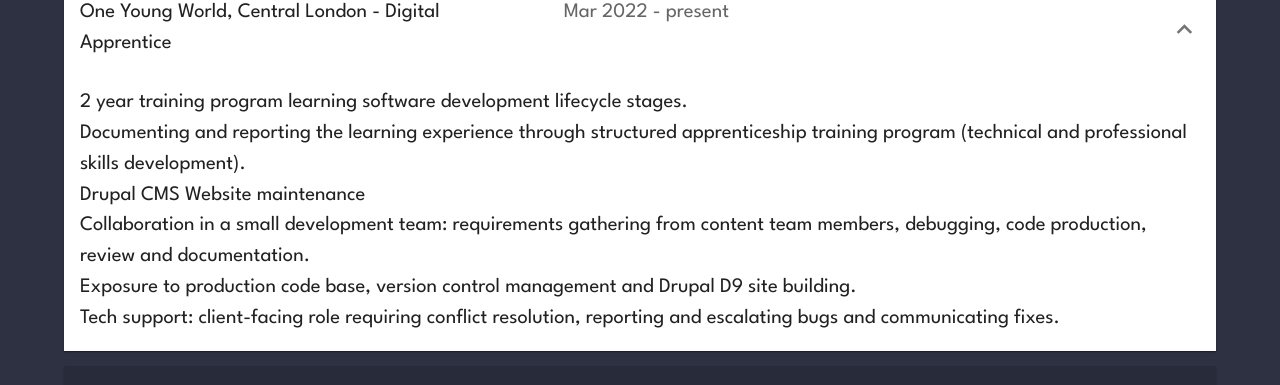
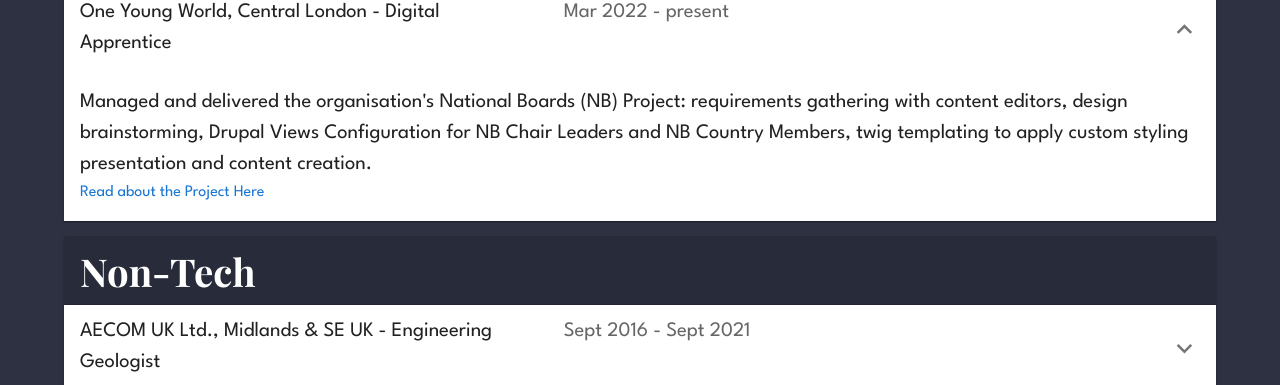
Before and after one commit to wkan17012021/Portfolio, a React (Vite) app in the folder portfolio_react_spa/: page / in a window 1280 px wide. Both pictures are taken after a click on the button 640 px from the left and 2454 px from the top of the page. Shown: the part 2449-2834 px from the top of the page. Built offline with nearby package versions, Linux system fonts and the light colour scheme; no server answers.

Commit message:
update work exp content heo minor styling

```diff
--- a/portfolio_react_spa/src/components/workexp/WorkExpAccordions.jsx
+++ b/portfolio_react_spa/src/components/workexp/WorkExpAccordions.jsx
@@ -6,6 +6,7 @@
 import ExpandMoreIcon from "@mui/icons-material/ExpandMore";
 import Container from "@mui/material/Container";
 import Box from '@mui/material/Box';
+import Link from '@mui/material/Link';
 import {workExp} from "../../data/workExp";
 
 export default function WorkExpAccordions() {
@@ -60,6 +61,7 @@
                 <Typography
                  style={{ whiteSpace: "pre-line", verticalAlign: "bottom" }}
                 >{job.body}</Typography>
+                <Link href={job.projLink} underline="hover" target="_blank" rel="noopener">Read about the Project Here</Link>
               </AccordionDetails>
             </Accordion>
           );
--- a/portfolio_react_spa/src/css/hero.css
+++ b/portfolio_react_spa/src/css/hero.css
@@ -15,7 +15,7 @@
   content: "";
   position: absolute;
   inset: 0;
-  opacity: 0.9;
+  opacity: 0.75;
   background: linear-gradient(
       var(--gradient-dir),
       black 0%,
@@ -40,7 +40,7 @@
 }
 @media (min-width: 800px) {
   .hero {
-    --gradient-dir: to right;
+    --gradient-dir: to top right;
   }
 }
 .hero__wrapper {
--- a/portfolio_react_spa/src/data/workExp.js
+++ b/portfolio_react_spa/src/data/workExp.js
@@ -6,13 +6,9 @@
       ariaControls: "techpanel1bh-content",
       title: "One Young World, Central London - Digital Apprentice",
       year: "Mar 2022 - present",
-      body: `2 year training program learning software development lifecycle stages.
-      Documenting and reporting the learning experience through structured apprenticeship training program (technical and professional skills development).
-      Drupal CMS Website maintenance
-      Collaboration in a small development team: requirements gathering from content team members, debugging, code production, review and documentation.
-      Exposure to production code base, version control management and Drupal D9 site building.
-      Tech support: client-facing role requiring conflict resolution, reporting and escalating bugs and communicating fixes.
+      body: `Managed and delivered the organisation's National Boards (NB) Project: requirements gathering with content editors, design brainstorming, Drupal Views Configuration for NB Chair Leaders and NB Country Members, twig templating to apply custom styling presentation and content creation.
       `,
+      projLink: 'https://the-dog-can-blog.hashnode.dev/one-young-world-national-boards-project',
     },
   ],
   nonTechjobs: [
```
Also changed, not shown: 1 other file (tests, documents, lock files or other folders).
